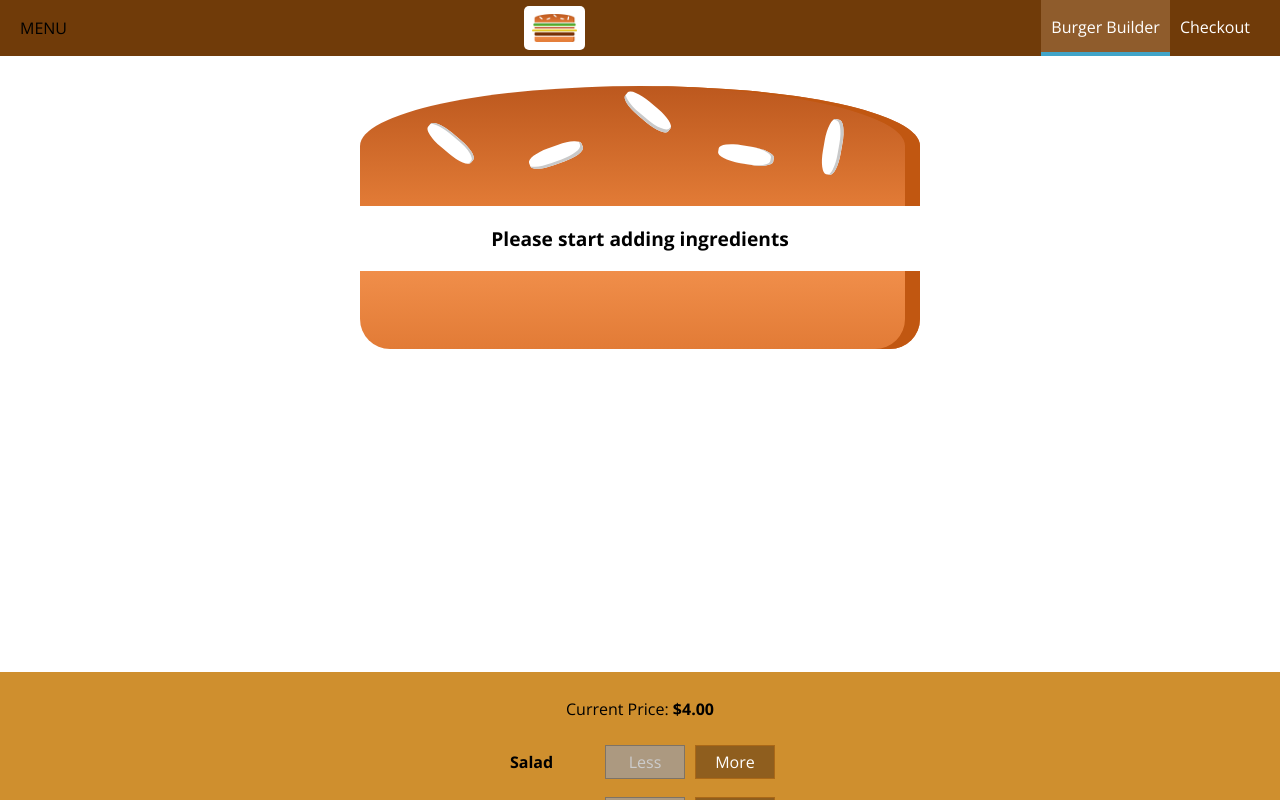
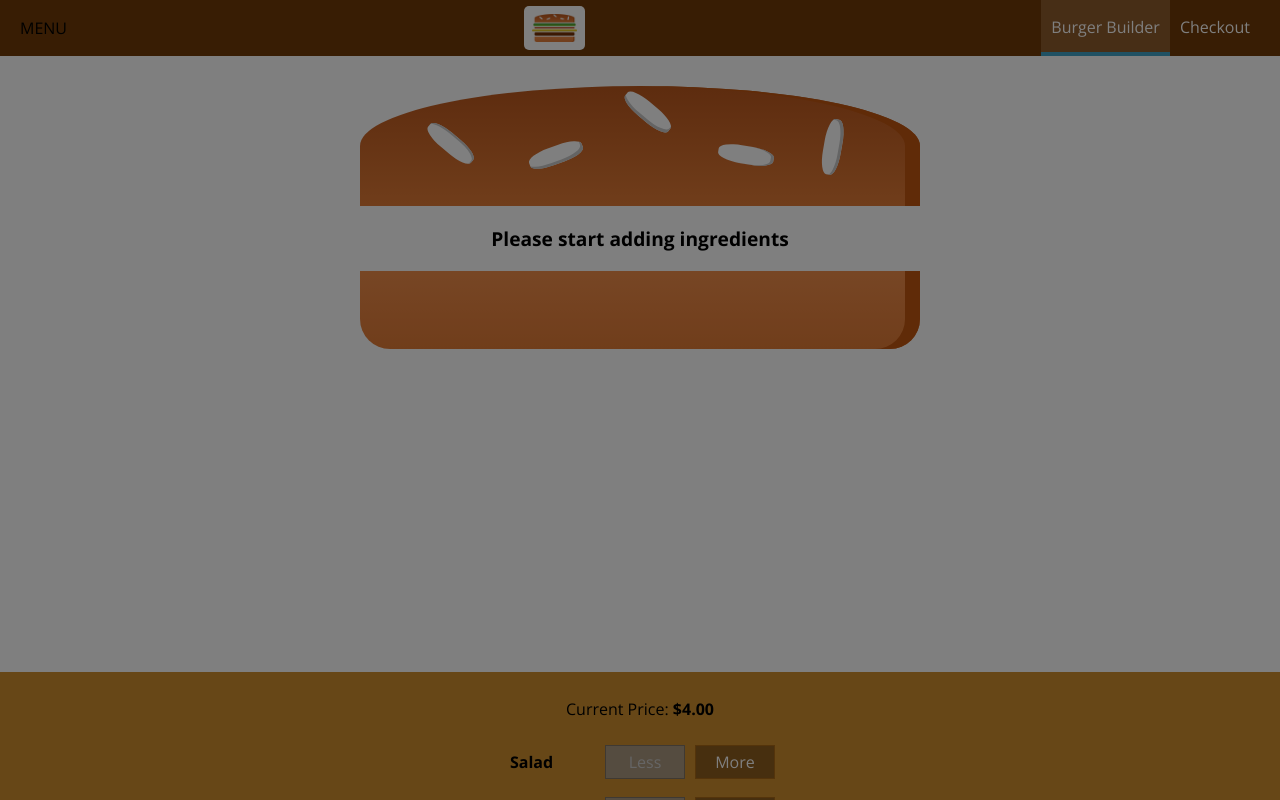
Before and after one commit to keyspress/react-complete-guide-main-project, a React app: page / in a window 1280 px wide. Shown: the top 800 px of the page. Built offline with nearby package versions, Linux system fonts and the light colour scheme.

Commit message:
lecture 137

```diff
--- a/src/components/Layout/Layout.js
+++ b/src/components/Layout/Layout.js
@@ -1,18 +1,32 @@
-import React from 'react';
+import React, { Component } from 'react';
 
 import Aux from '../../hoc/Auxiliary';
 import classes from './Layout.css';
 import Toolbar from '../Navigation/Toolbar/Toolbar';
 import SideDrawer from '../Navigation/SideDrawer/SideDrawer';
 
-const layout = ( props ) => (
-  <Aux>
-    <Toolbar />
-    <SideDrawer />
-    <main className={classes.Content}>
-      {props.children}
-    </main>
-  </Aux>
-);
+class Layout extends Component {
+  state = {
+    showSideDrawer: true
+  }
 
-export default layout;
+  sideDrawerClosedHandler = () => {
+    this.setState({showSideDrawer: false});
+  }
+
+  render () {
+    return (
+      <Aux>
+        <Toolbar />
+        <SideDrawer
+          open={this.state.showSideDrawer}
+          closed={this.sideDrawerClosedHandler}/>
+        <main className={classes.Content}>
+          {this.props.children}
+        </main>
+      </Aux>
+    )
+  }
+}
+
+export default Layout;
--- a/src/components/Navigation/SideDrawer/SideDrawer.js
+++ b/src/components/Navigation/SideDrawer/SideDrawer.js
@@ -3,11 +3,20 @@ import React from 'react';
 import Logo from '../../Logo/Logo';
 import NavigationItems from '../NavigationItems/NavigationItems';
 import classes from './SideDrawer.css';
+import Backdrop from '../../UI/Backdrop/Backdrop';
+import Aux from '../../../hoc/Auxiliary';
 
 const sideDrawer = (props) => {
 
+  let attachedClasses = [classes.SideDrawer, classes.Close];
+  if (props.open) {
+    attachedClasses = [classes.SideDrawer, classes.Open];
+  }
+
   return (
-    <div className={classes.SideDrawer}>
+    <Aux>
+      <Backdrop show={props.open} clicked={props.closed}/>
+      <div className={attachedClasses.join(' ')}>
         <div className={classes.Logo}>
           <Logo />
         </div>
@@ -15,6 +24,7 @@ const sideDrawer = (props) => {
           <NavigationItems />
         </nav>
       </div>
+    </Aux>
   );
 }
 
```
Lines whose indentation alone changed are shown as unchanged.
